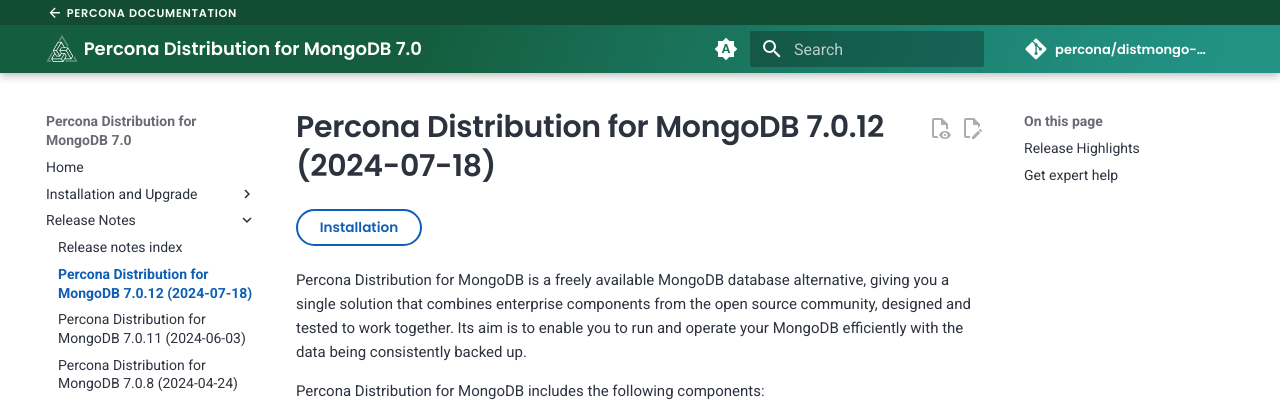
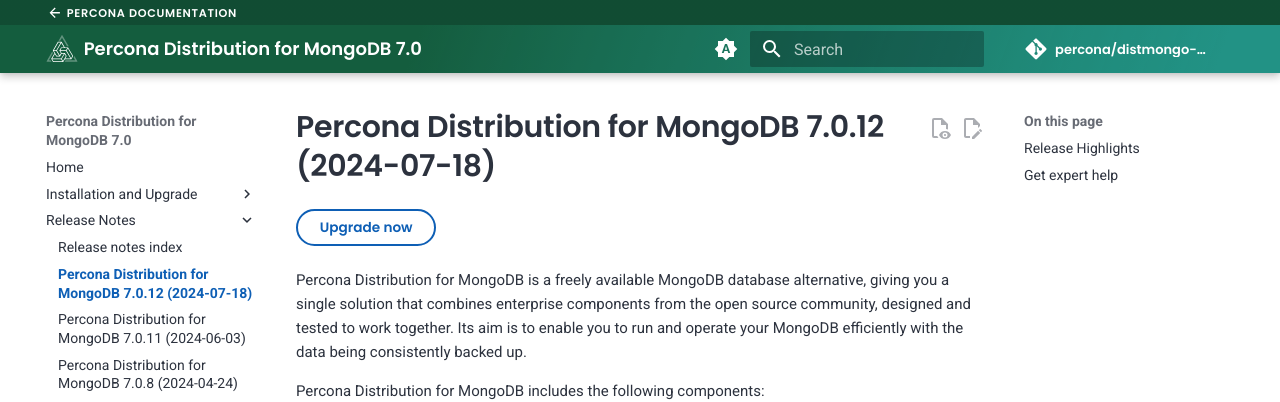
Before and after one commit to percona/distmongo-docs, an MkDocs documentation site: the page built from docs/release-notes-v7.0.12.md, in a window 1280 px wide and 900 px high. Shown: the top 402 px of the window. Built offline with MkDocs 1.6.1 and Material for MkDocs 9.7.7, drawn with Linux system fonts in a browser that asks for light colours; nearby versions of some CDN libraries; comment, search, counter and statistics services are not loaded; the version menu is left out.

Commit message:
Changed CTA to Upgrade

```diff
--- a/docs/release-notes-v7.0.12.md
+++ b/docs/release-notes-v7.0.12.md
@@ -1,6 +1,6 @@
 # Percona Distribution for MongoDB 7.0.12 (2024-07-18)
 
-[Installation](installation.md){.md-button}
+[Upgrade now](installation.md){.md-button}
 
 Percona Distribution for MongoDB is a freely available MongoDB database alternative, giving you a single solution that combines enterprise components from the open source community, designed and tested to work together. Its aim is to enable you to run and operate your
 MongoDB efficiently with the data being consistently backed up.
```
